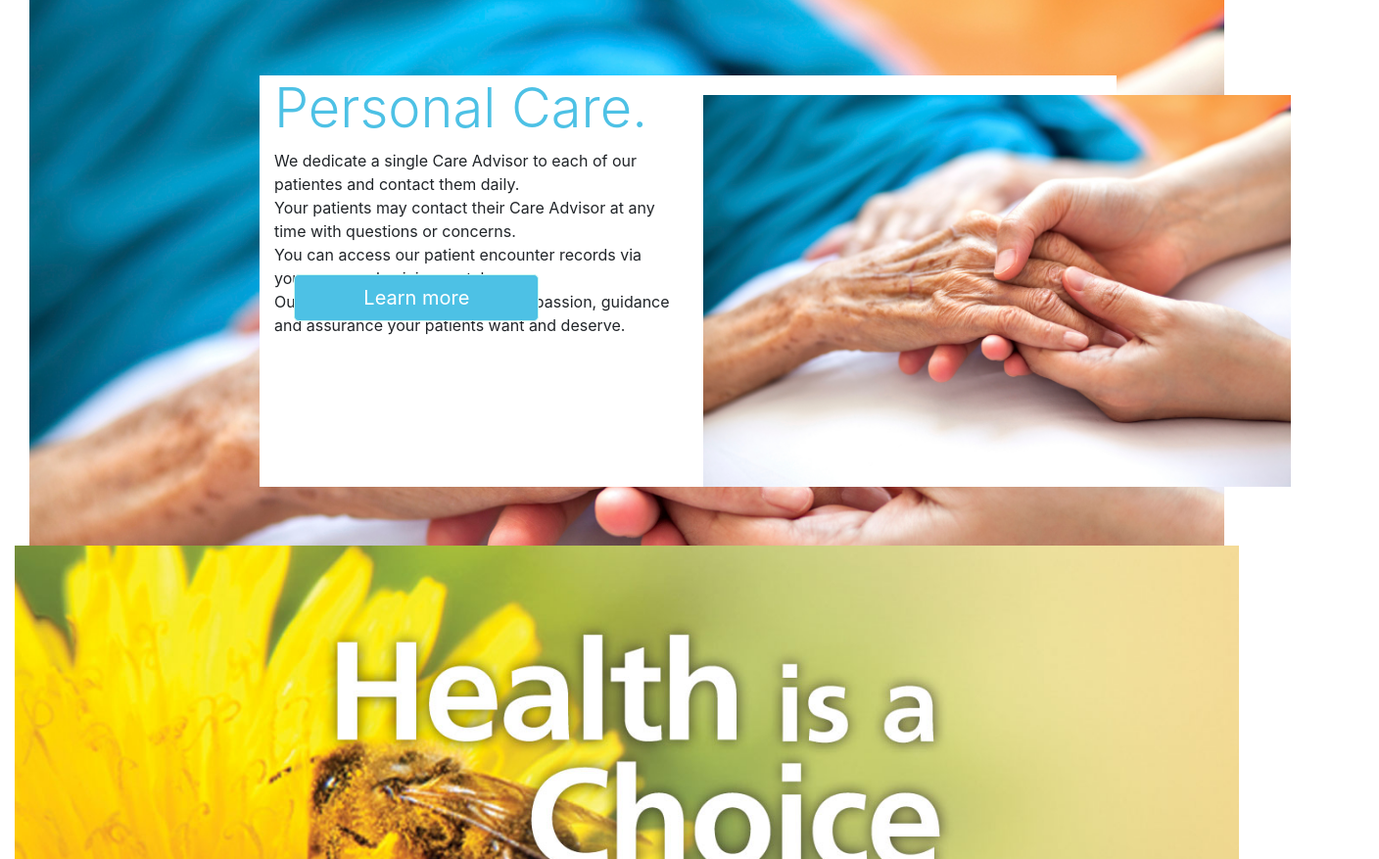
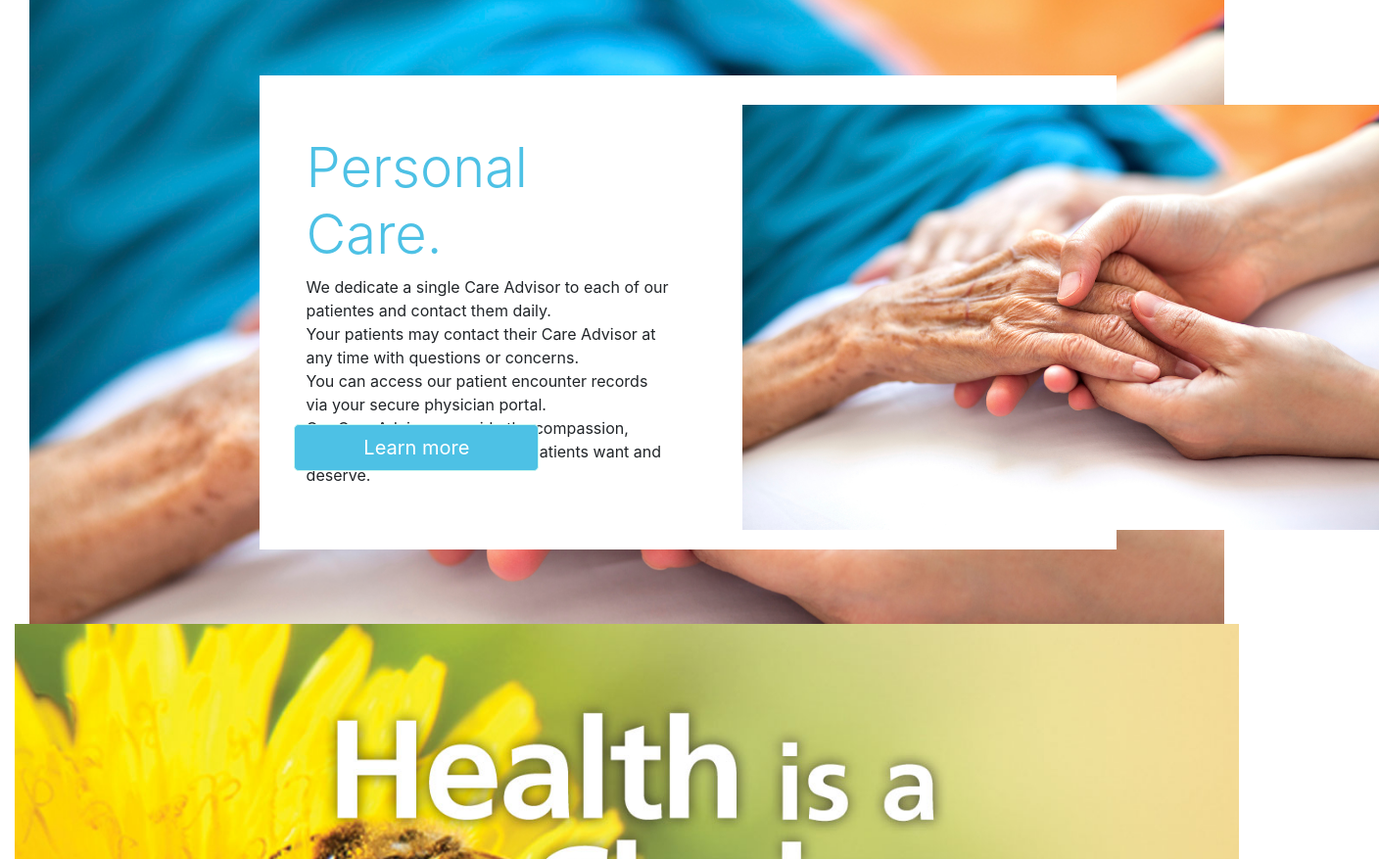
Before and after one commit to leonredman/Desert_repo, a website: page src/index.html in a window 1280 px wide. Shown: the part 1190-2067 px from the top of the page at 98% size, 1408 px wide, since content can reach past the window. Drawn offline with Linux system fonts and the light colour scheme.

Commit message:
Update styles.css

```diff
--- a/src/css/styles.css
+++ b/src/css/styles.css
@@ -73,7 +73,16 @@ body {
 #about {
   background: url("/assets/images/image2.jpg") no-repeat;
   background-size: cover;
-  height: 35rem; }
+  height: 40rem; }
+
+#care img {
+  width: 650px;
+  position: relative;
+  left: 40px;
+  top: 30px; }
+
+.care-button {
+  margin-top: 15%; }
 
 .col-6 {
   position: relative;
@@ -82,9 +91,8 @@ body {
   background-color: white;
   max-width: 35%; }
 
-#care img {
-  width: 600px;
-  margin-top: 20px; }
+.lead1 {
+  padding-left: 8%; }
 
 #health {
   background: url("/assets/images/bee.jpg") no-repeat;
@@ -106,7 +114,9 @@ body {
   width: 100%; }
 
 .display-4 {
-  color: #4dc1e5; }
+  color: #4dc1e5;
+  padding-top: 15%;
+  padding-left: 8%; }
 
 .display-3 {
   color: #4dc1e5;
```
